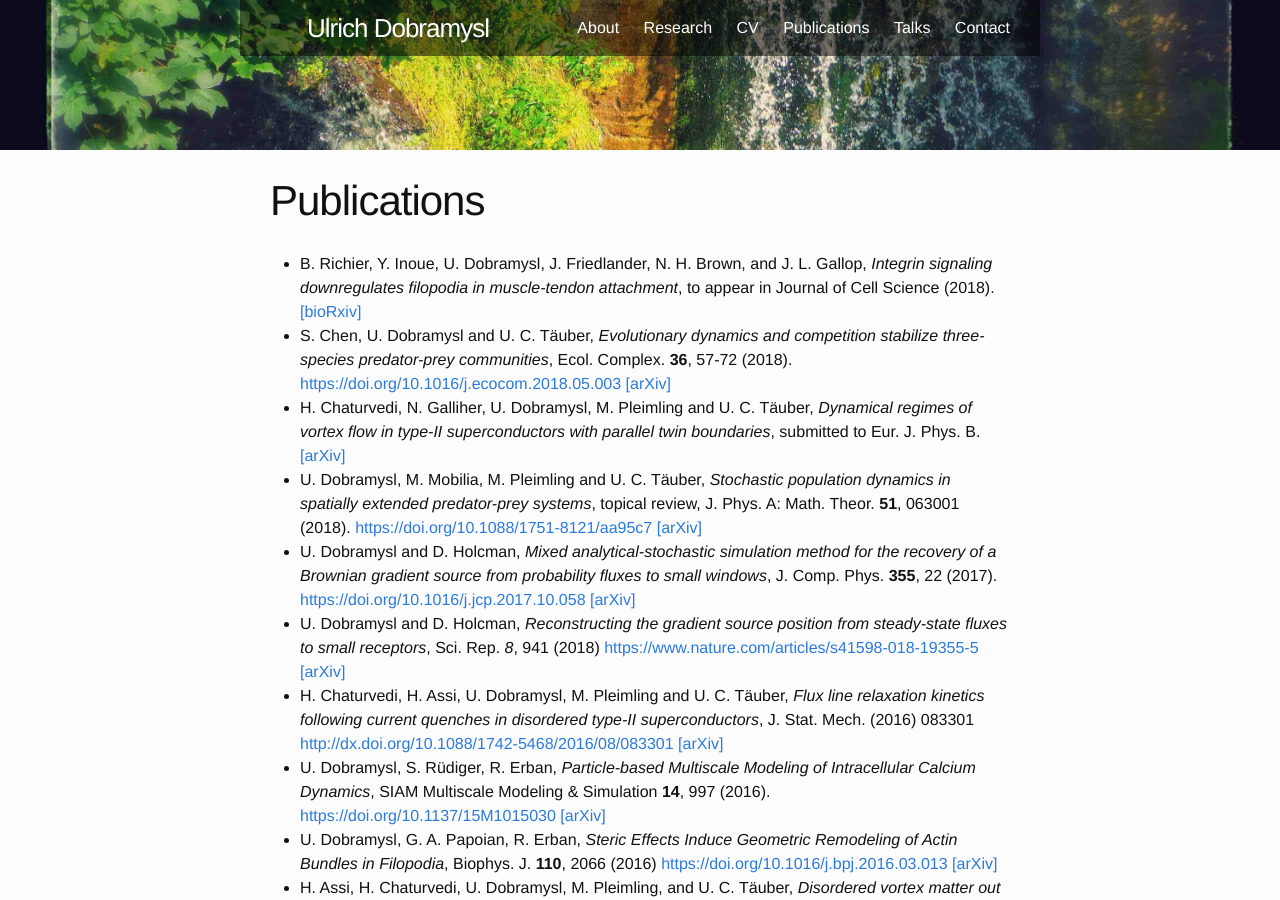
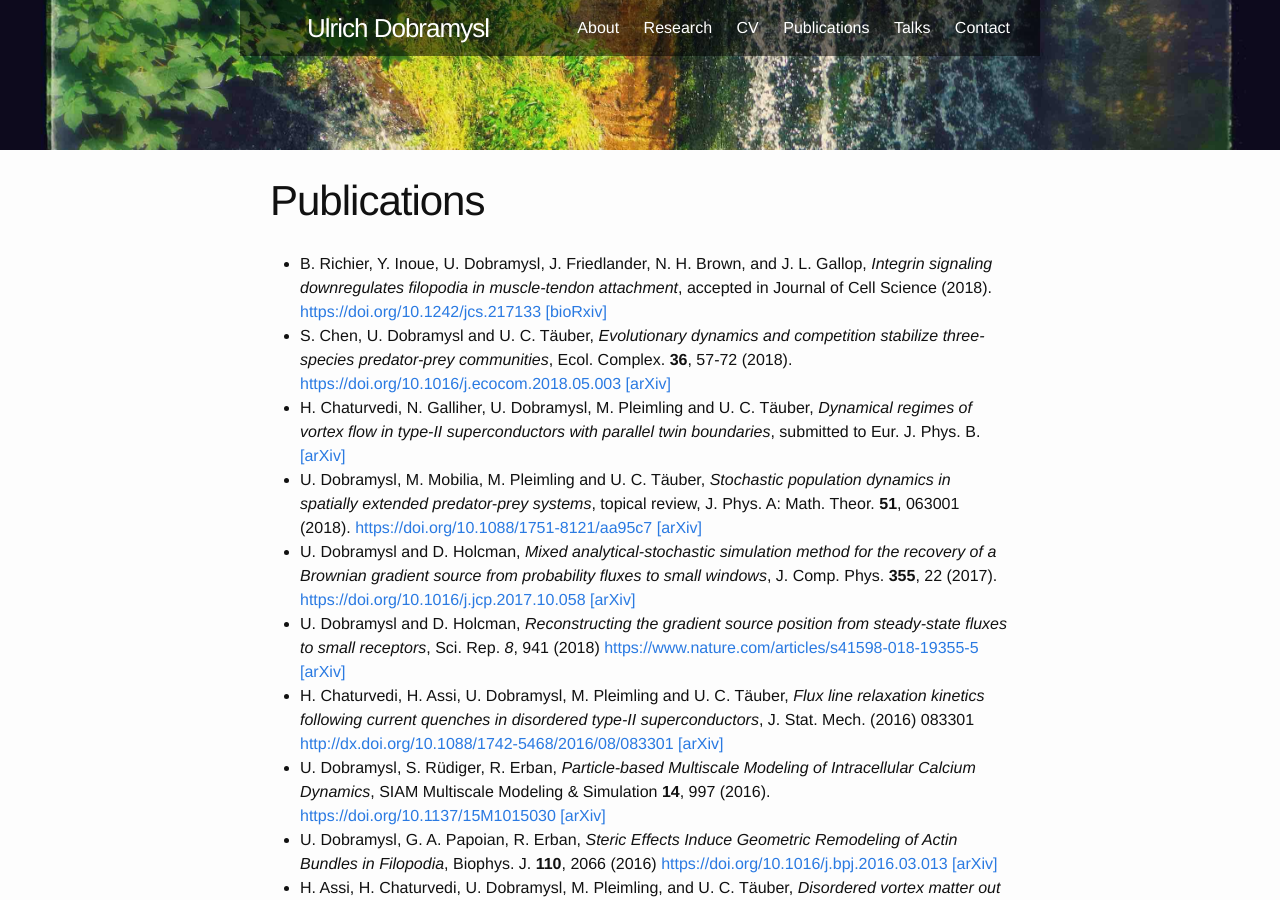
Before and after one commit to ulido/ulido.github.io, a Jekyll site: the page built from 03-publications.md, in a window 1280 px wide and 900 px high. Built offline with Jekyll 4.4.1, drawn with Linux system fonts in a browser that asks for light colours.

Commit message:
DOI for Integrin paper

```diff
--- a/03-publications.md
+++ b/03-publications.md
@@ -4,7 +4,7 @@ title: Publications
 permalink: /publications/
 ---
 
-* B. Richier, Y. Inoue, U. Dobramysl, J. Friedlander, N. H. Brown, and J. L. Gallop, *Integrin signaling downregulates filopodia in muscle-tendon attachment*, to appear in Journal of Cell Science (2018). [[bioRxiv]](https://doi.org/10.1101/270546)
+* B. Richier, Y. Inoue, U. Dobramysl, J. Friedlander, N. H. Brown, and J. L. Gallop, *Integrin signaling downregulates filopodia in muscle-tendon attachment*, accepted in Journal of Cell Science (2018). <https://doi.org/10.1242/jcs.217133> [[bioRxiv]](https://doi.org/10.1101/270546)
 * S. Chen, U. Dobramysl and U. C. T&auml;uber, *Evolutionary dynamics and competition stabilize three-species predator-prey communities*, Ecol. Complex. **36**, 57-72 (2018). <https://doi.org/10.1016/j.ecocom.2018.05.003> [[arXiv]](https://arxiv.org/abs/1711.05208)
 * H. Chaturvedi, N. Galliher, U. Dobramysl, M. Pleimling and U. C. T&auml;uber, *Dynamical regimes of vortex flow in type-II superconductors with parallel twin boundaries*, submitted to Eur. J. Phys. B. [[arXiv]](https://arxiv.org/abs/1710.03679)
 * U. Dobramysl, M. Mobilia, M. Pleimling and U. C. T&auml;uber, *Stochastic population dynamics in spatially extended predator-prey systems*, topical review, J. Phys. A: Math. Theor. **51**, 063001 (2018). <https://doi.org/10.1088/1751-8121/aa95c7> [[arXiv]](https://arxiv.org/abs/1708.07055)
```
